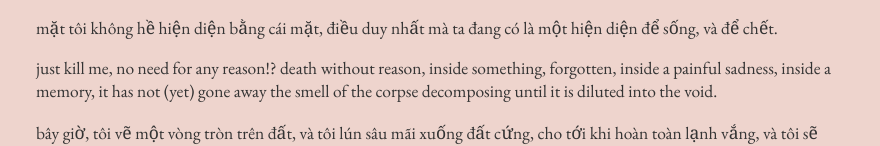
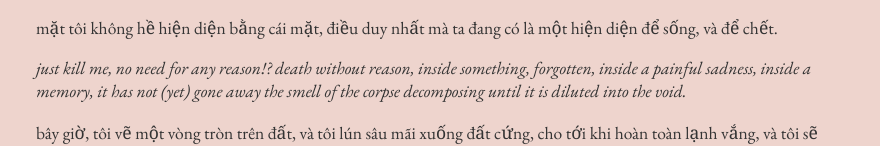
Before and after one commit to bkdev98/qckhnh.com, a Gatsby site: page /blog/nhung-dau-vet/ in a window 1280 px wide. Shown: the part 1488-1634 px from the top of the page, without its empty margins (354-1234 px from the left). Built offline with nearby package versions, Linux system fonts and the light colour scheme; Gatsby itself is replaced by a stand-in of ours.

Commit message:
Update Cuộc sống “nhung-dau-vet”

```diff
--- a/static/articles/nhung-dau-vet.md
+++ b/static/articles/nhung-dau-vet.md
@@ -15,6 +15,6 @@ sự im lặng và tàn nhẫn, thản nhiên nằm đó, không mời gọi. nh
 
 mặt tôi không hề hiện diện bằng cái mặt, điều duy nhất mà ta đang có là một hiện diện để sống, và để chết.
 
-just kill me, no need for any reason!? death without reason, inside something, forgotten, inside a painful sadness, inside a memory, it has not (yet) gone away the smell of the corpse decomposing until it is diluted into the void.
+_just kill me, no need for any reason!? death without reason, inside something, forgotten, inside a painful sadness, inside a memory, it has not (yet) gone away the smell of the corpse decomposing until it is diluted into the void._
 
 bây giờ, tôi vẽ một vòng tròn trên đất, và tôi lún sâu mãi xuống đất cứng, cho tới khi hoàn toàn lạnh vắng, và tôi sẽ không trở về.
```
